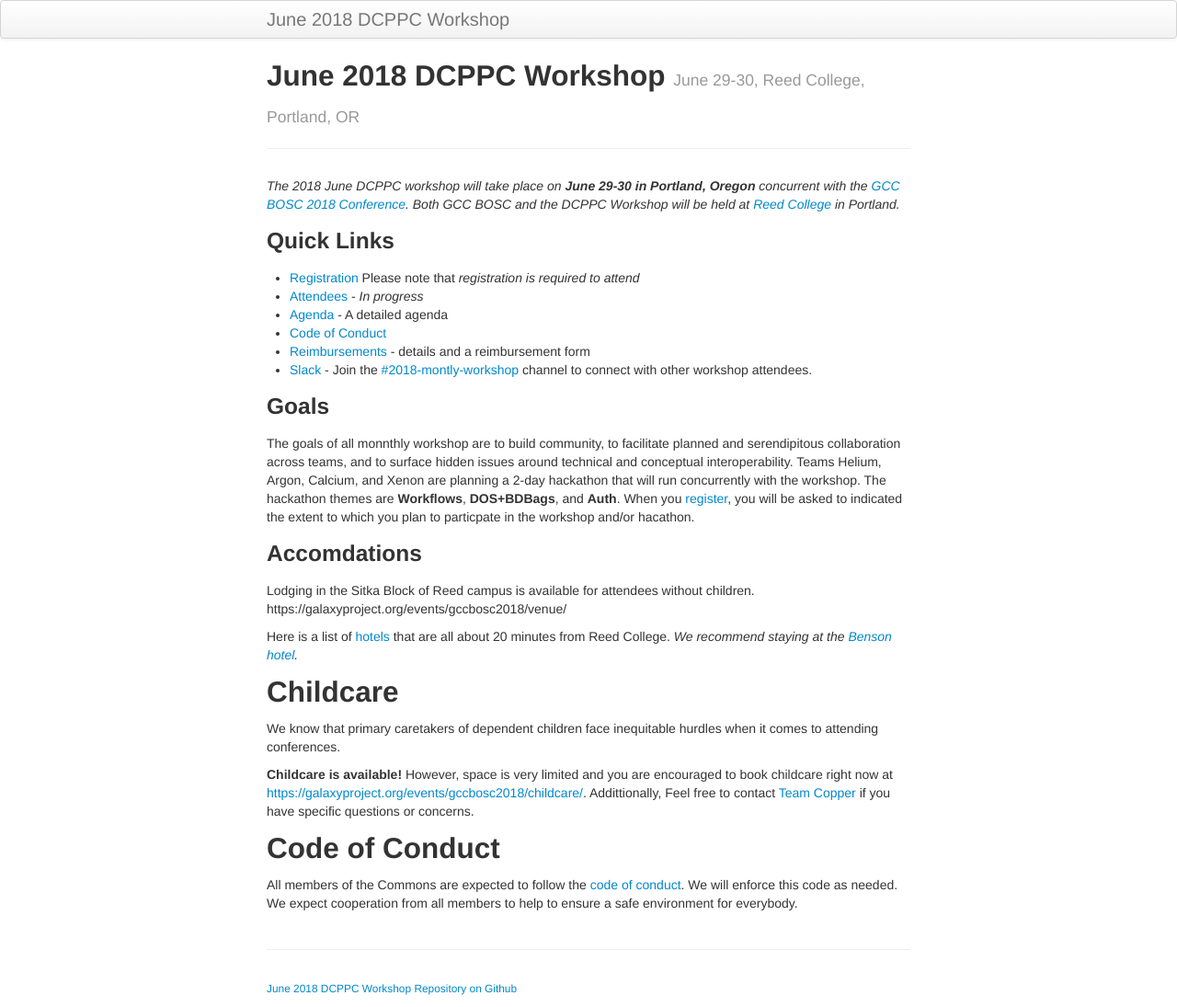
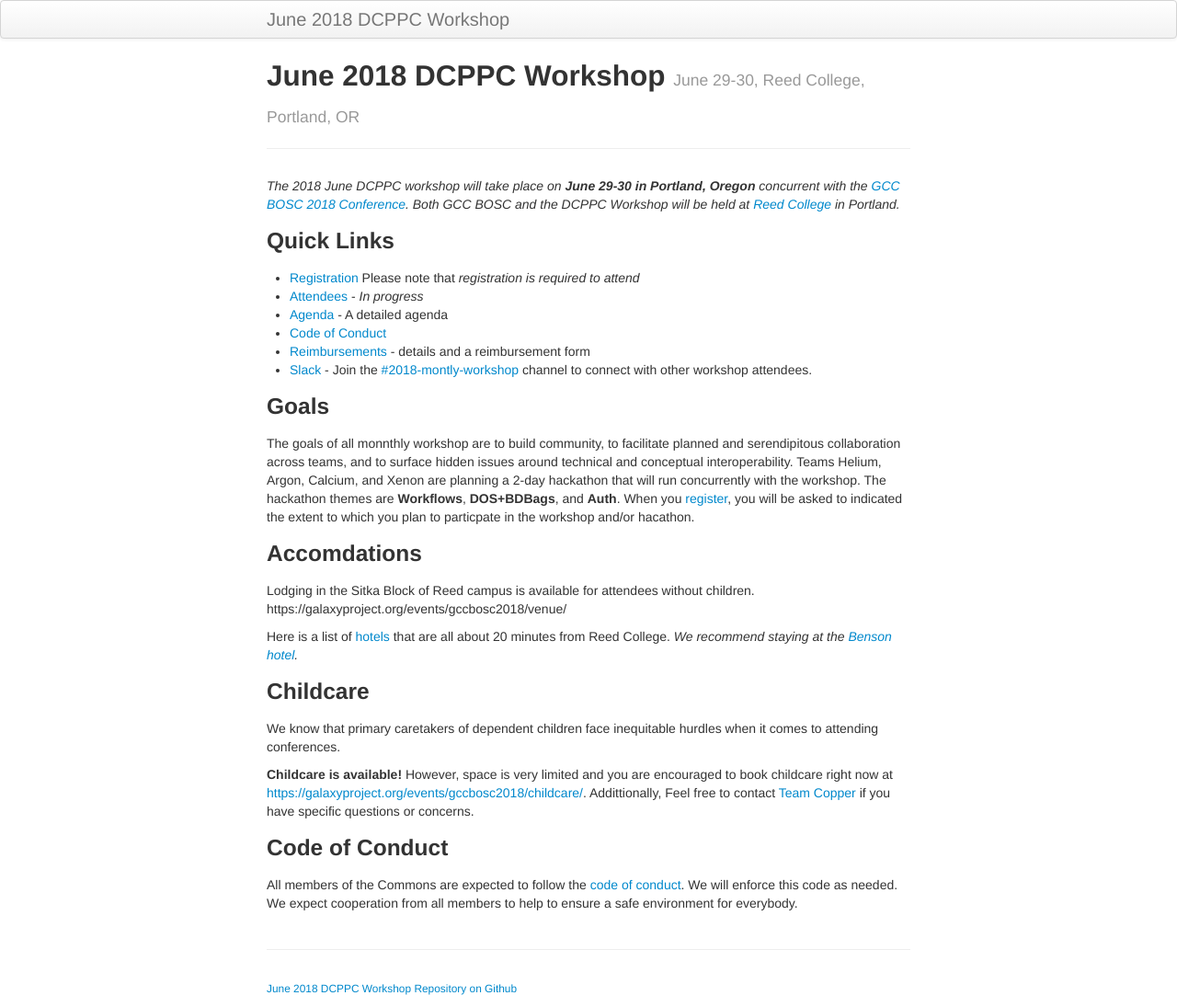
Before and after one commit to dcppc/2018-june-workshop, a Jekyll site: the page built from docs/index.md, in a window 1280 px wide. Shown: the whole page at 92% size. Built offline with Jekyll 4.4.1, drawn with Linux system fonts in a browser that asks for light colours.

Commit message:
heading size

```diff
--- a/docs/index.md
+++ b/docs/index.md
@@ -28,7 +28,7 @@ Lodging in the Sitka Block of Reed campus is available for attendees without chi
 
 Here is a list of [hotels](https://www.reed.edu/accommodations.html) that are all about 20 minutes from Reed College. _We recommend staying at the [Benson hotel](http://www.bensonhotel.com/)._
 
-## Childcare
+### Childcare
 
 We know that primary caretakers of dependent children face inequitable hurdles when it comes to attending conferences.
 
@@ -36,7 +36,7 @@ We know that primary caretakers of dependent children face inequitable hurdles w
 Addittionally, Feel free to contact
 [Team Copper](mailto:commons@dib-lab.groups.io) if you have specific questions or concerns.
 
-## Code of Conduct
+### Code of Conduct
 
 All members of the Commons are expected to follow the [code of conduct](https://github.com/dcppc/dcppc-workshops/blob/master/CODE_OF_CONDUCT.md).
 We will enforce this code as needed. We expect cooperation from all members to help to ensure a safe environment for everybody.
```
